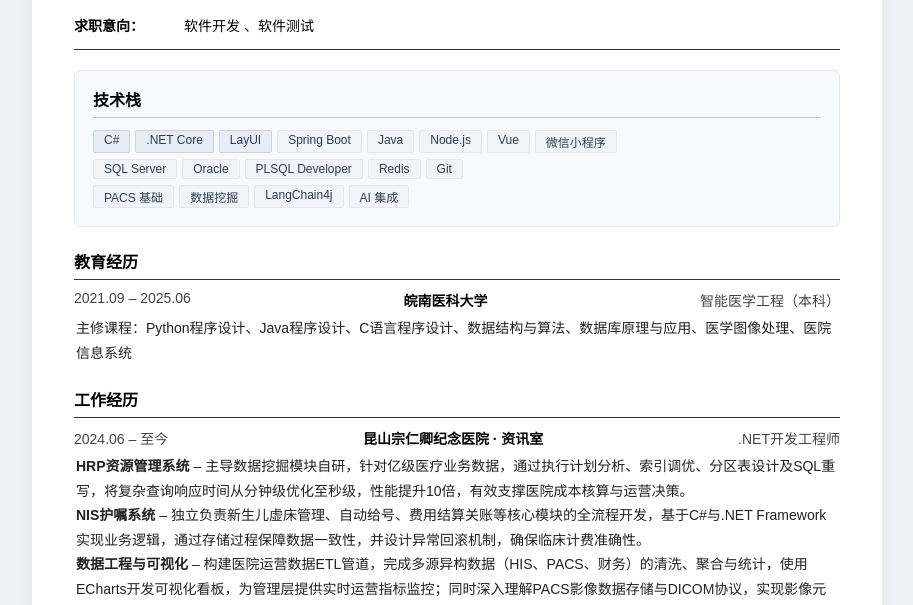
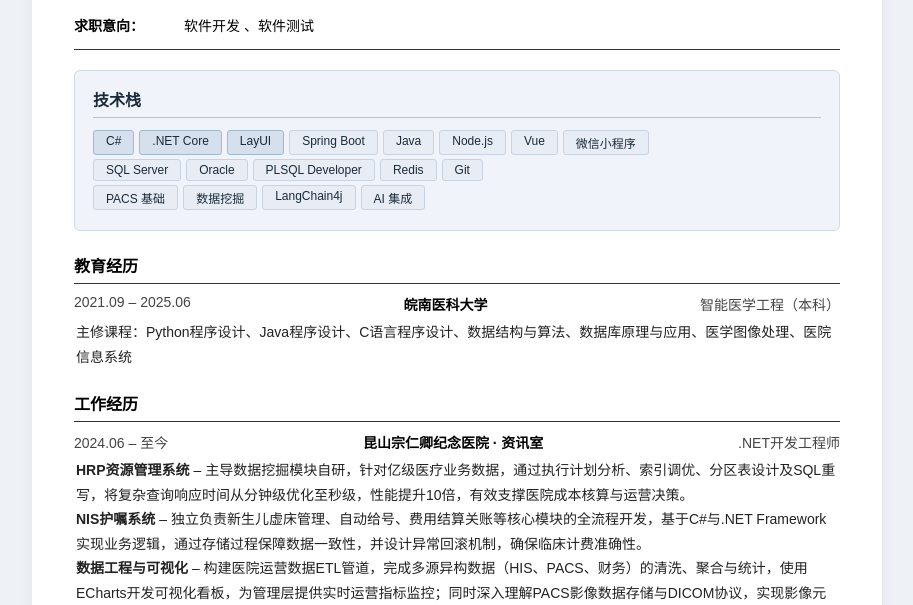
Before and after one commit to yangyating121/YangYaTingResume, a plain HTML site: page index.html in a window 1280 px wide. Shown: the part 192-797 px from the top of the page, without its empty margins (183-1096 px from the left). Drawn offline with Linux system fonts and the light colour scheme; a script that the page names is missing.

Commit message:
修改简历内容
修改简历内容

```diff
--- a/index.html
+++ b/index.html
@@ -105,20 +105,43 @@
             margin-bottom: 10px;
         }
 
-        /* 技术栈独立样式，更突出 */
-        .tech-stack-section {
+        /* ===== 技术栈 - 确保可见 ===== */
+        .tech-stack-wrapper {
             margin: 18px 0 22px 0;
             padding: 16px 18px;
-            background: #f7f9fc;
+            background: #f0f4fa;
             border-radius: 6px;
-            border: 1px solid #e3e8ef;
+            border: 1px solid #d0d9e6;
+            display: block !important;
+            visibility: visible !important;
+            opacity: 1 !important;
         }
-        .tech-stack-section .section-title {
-            border-bottom-color: #b8c8dd;
+        .tech-stack-wrapper .section-title {
+            border-bottom-color: #b0c4dd;
             margin-bottom: 12px;
+            color: #1a2a3a;
         }
-        .tech-stack-section .skill-tags {
-            margin-bottom: 2px;
+        .tech-stack-wrapper .skill-tags {
+            display: flex !important;
+            flex-wrap: wrap !important;
+            gap: 5px !important;
+            margin-bottom: 4px !important;
+            visibility: visible !important;
+            opacity: 1 !important;
+        }
+        .tech-stack-wrapper .skill-tag {
+            background: #e8edf5;
+            padding: 3px 12px;
+            border-radius: 3px;
+            font-size: 12px;
+            color: #1a2a3a;
+            border: 1px solid #c8d2e0;
+            display: inline-block !important;
+        }
+        .tech-stack-wrapper .skill-tag.highlight {
+            background: #d5e0ec;
+            border-color: #a0b8d0;
+            font-weight: 500;
         }
 
         .exp-head {
@@ -241,7 +264,7 @@
             margin-top: 2px;
         }
 
-        /* 打印样式：保留二维码，保留背景色 */
+        /* 打印样式 */
         @media print {
             body {
                 background: #fff;
@@ -267,8 +290,14 @@
                 -webkit-print-color-adjust: exact !important;
                 print-color-adjust: exact !important;
             }
-            .tech-stack-section {
-                background: #f7f9fc !important;
+            .tech-stack-wrapper {
+                background: #f0f4fa !important;
+                -webkit-print-color-adjust: exact !important;
+                print-color-adjust: exact !important;
+                border: 1px solid #b0c4dd !important;
+            }
+            .tech-stack-wrapper .skill-tag {
+                background: #e8edf5 !important;
                 -webkit-print-color-adjust: exact !important;
                 print-color-adjust: exact !important;
             }
@@ -304,7 +333,7 @@
                 width: 70px !important;
                 height: 70px !important;
             }
-            .tech-stack-section {
+            .tech-stack-wrapper {
                 padding: 12px 14px;
             }
         }
@@ -334,10 +363,10 @@
             </div>
         </div>
 
-        <!-- ========= 技术栈（独立模块，带背景色突出显示） ========= -->
-        <div class="tech-stack-section">
+        <!-- ===== 技术栈 - 独立模块，强制可见 ===== -->
+        <div class="tech-stack-wrapper">
             <div class="section-title">技术栈</div>
-            <div class="skill-tags" style="margin-bottom:6px;">
+            <div class="skill-tags">
                 <span class="skill-tag highlight">C#</span>
                 <span class="skill-tag highlight">.NET Core</span>
                 <span class="skill-tag highlight">LayUI</span>
@@ -347,7 +376,7 @@
                 <span class="skill-tag">Vue</span>
                 <span class="skill-tag">微信小程序</span>
             </div>
-            <div class="skill-tags" style="margin-bottom:6px;">
+            <div class="skill-tags">
                 <span class="skill-tag">SQL Server</span>
                 <span class="skill-tag">Oracle</span>
                 <span class="skill-tag">PLSQL Developer</span>
@@ -375,11 +404,10 @@
             </div>
         </div>
 
-        <!-- ========= 工作经历（专业详细） ========= -->
+        <!-- ========= 工作经历 ========= -->
         <div class="resume-section">
             <div class="section-title">工作经历</div>
 
-            <!-- 1. 昆山宗仁卿纪念医院 -->
             <div class="exp-head">
                 <span class="exp-time">2024.06 – 至今</span>
                 <span class="exp-unit">昆山宗仁卿纪念医院 · 资讯室</span>
@@ -410,7 +438,6 @@
                 <span class="project-chip">PLSQL</span>
             </div>
 
-            <!-- 2. AI大模型系统框架 -->
             <div class="exp-head" style="margin-top:18px;">
                 <span class="exp-time">2025.01 – 至今</span>
                 <span class="exp-unit">AI大模型 · 系统框架 (内部孵化项目)</span>
@@ -485,7 +512,7 @@
             </div>
         </div>
 
-        <!-- ========= 其他（荣誉 + 兴趣） ========= -->
+        <!-- ========= 其他 ========= -->
         <div class="resume-section">
             <div class="section-title">其他</div>
             <div class="other-block">
@@ -524,10 +551,8 @@
                 console.warn('本地预览，二维码使用占位链接。部署后自动生效。');
             }
 
-            // 清空容器，避免重复渲染
             qrContainer.innerHTML = '';
 
-            // 生成二维码
             var qr = new QRCode(qrContainer, {
                 text: url,
                 width: 80,
@@ -537,7 +562,6 @@
                 correctLevel: QRCode.CorrectLevel.H
             });
 
-            // 确保二维码完整显示：将 canvas 转为 img，并保留清晰度
             setTimeout(function() {
                 var canvas = qrContainer.querySelector('canvas');
                 if (canvas) {
```
